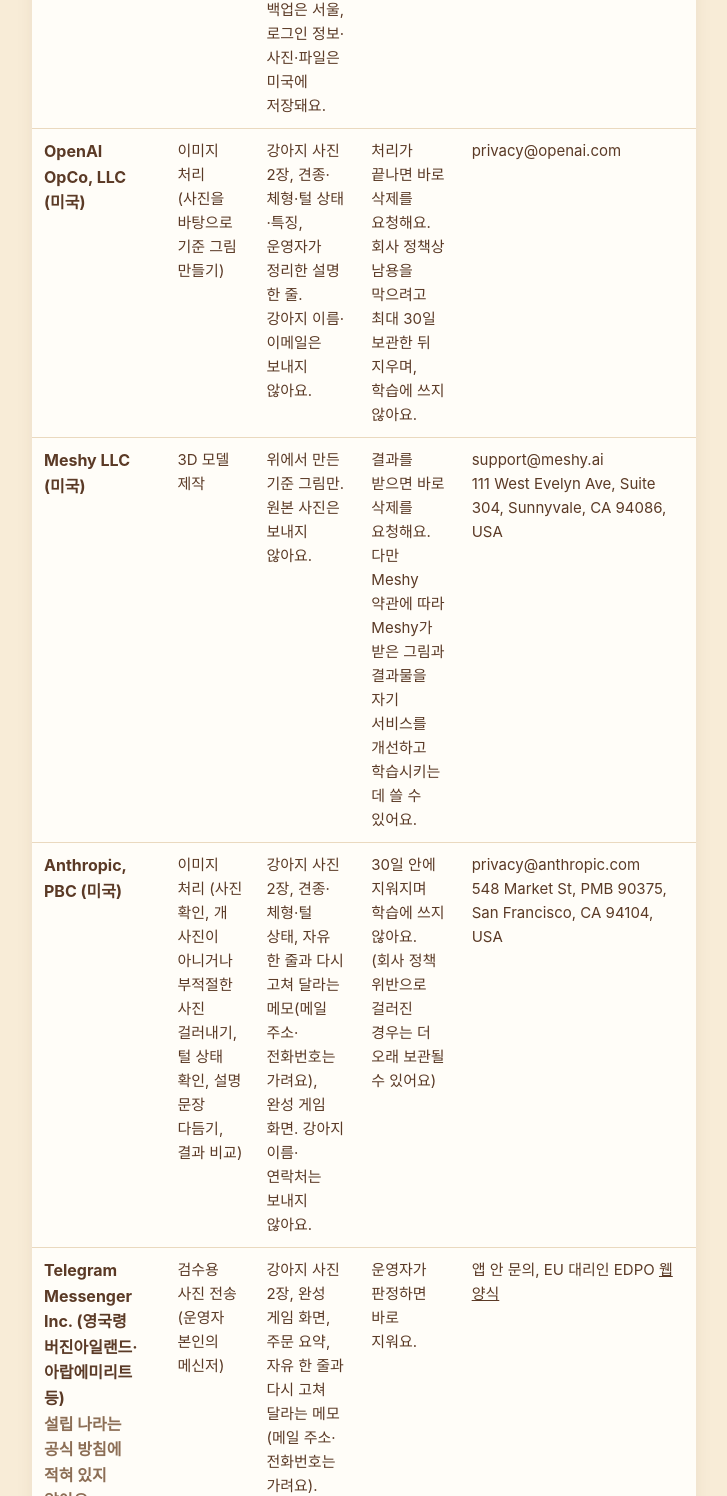
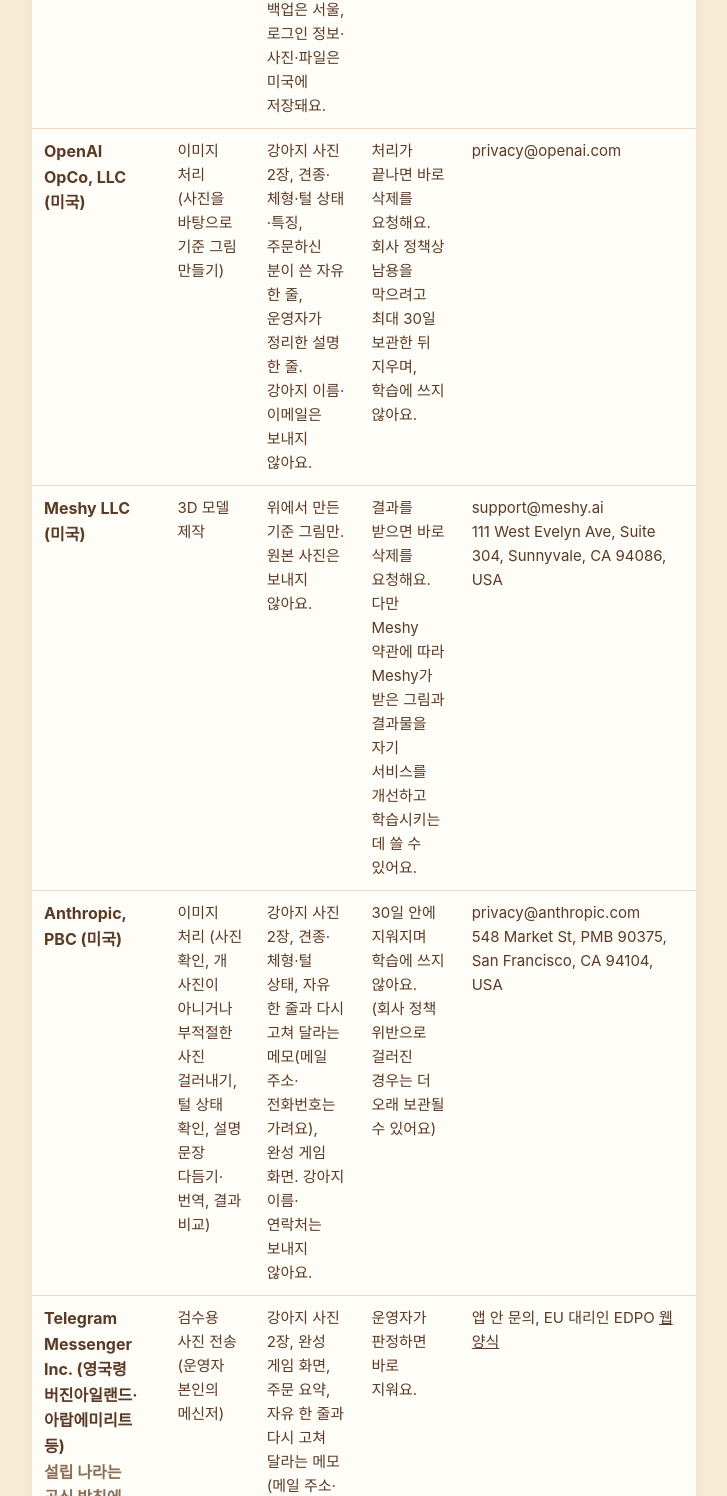
Before and after one commit to chc0302/shallwedog-site, a plain HTML site: page privacy/index.html in a window 1280 px wide. Shown: the part 4515-6011 px from the top of the page, without its empty margins (276-1003 px from the left). Drawn offline with Linux system fonts and the light colour scheme; a web font is replaced by a local one.

Commit message:
처리방침 제5조: 손님 자유 한 줄을 OpenAI 보내는 정보에, 번역을 Anthropic 하는 일에 추가 (한 · 영)

```diff
--- a/privacy/index.html
+++ b/privacy/index.html
@@ -107,9 +107,9 @@
 <thead><tr><th>회사 (나라)</th><th>하는 일</th><th>보내는 정보</th><th>보유 기간</th><th>연락처</th></tr></thead>
 <tbody>
 <tr><td data-label="회사 (나라)">Google LLC (미국)<br><span class="muted">Firebase</span></td><td data-label="하는 일">로그인, 데이터 저장, 앱 알림, 이용 통계, 오류 보고</td><td data-label="보내는 정보">로그인 정보, 계정 저장 기록, 주문서·사진·완성 파일, 주문·계정 정보 백업, 알림 토큰 · 폰 시간대와 알림 문구(강아지 이름이 들어가요), 이용·오류 기록. 계정 저장 기록·주문서와 그 백업은 서울, 로그인 정보·사진·파일은 미국에 저장돼요.</td><td data-label="보유 기간">제2조 기간과 같아요</td><td data-label="연락처">웹 양식 <a href="https://support.google.com/policies?p=privpol_privts">support.google.com/policies</a></td></tr>
-<tr><td data-label="회사 (나라)">OpenAI OpCo, LLC (미국)</td><td data-label="하는 일">이미지 처리 (사진을 바탕으로 기준 그림 만들기)</td><td data-label="보내는 정보">강아지 사진 2장, 견종·체형·털 상태·특징, 운영자가 정리한 설명 한 줄. 강아지 이름·이메일은 보내지 않아요.</td><td data-label="보유 기간">처리가 끝나면 바로 삭제를 요청해요. 회사 정책상 남용을 막으려고 최대 30일 보관한 뒤 지우며, 학습에 쓰지 않아요.</td><td data-label="연락처">privacy@openai.com</td></tr>
+<tr><td data-label="회사 (나라)">OpenAI OpCo, LLC (미국)</td><td data-label="하는 일">이미지 처리 (사진을 바탕으로 기준 그림 만들기)</td><td data-label="보내는 정보">강아지 사진 2장, 견종·체형·털 상태·특징, 주문하신 분이 쓴 자유 한 줄, 운영자가 정리한 설명 한 줄. 강아지 이름·이메일은 보내지 않아요.</td><td data-label="보유 기간">처리가 끝나면 바로 삭제를 요청해요. 회사 정책상 남용을 막으려고 최대 30일 보관한 뒤 지우며, 학습에 쓰지 않아요.</td><td data-label="연락처">privacy@openai.com</td></tr>
 <tr><td data-label="회사 (나라)">Meshy LLC (미국)</td><td data-label="하는 일">3D 모델 제작</td><td data-label="보내는 정보">위에서 만든 기준 그림만. 원본 사진은 보내지 않아요.</td><td data-label="보유 기간">결과를 받으면 바로 삭제를 요청해요. 다만 Meshy 약관에 따라 Meshy가 받은 그림과 결과물을 자기 서비스를 개선하고 학습시키는 데 쓸 수 있어요.</td><td data-label="연락처">support@meshy.ai<br>111 West Evelyn Ave, Suite 304, Sunnyvale, CA 94086, USA</td></tr>
-<tr><td data-label="회사 (나라)">Anthropic, PBC (미국)</td><td data-label="하는 일">이미지 처리 (사진 확인, 개 사진이 아니거나 부적절한 사진 걸러내기, 털 상태 확인, 설명 문장 다듬기, 결과 비교)</td><td data-label="보내는 정보">강아지 사진 2장, 견종·체형·털 상태, 자유 한 줄과 다시 고쳐 달라는 메모(메일 주소·전화번호는 가려요), 완성 게임 화면. 강아지 이름·연락처는 보내지 않아요.</td><td data-label="보유 기간">30일 안에 지워지며 학습에 쓰지 않아요. (회사 정책 위반으로 걸러진 경우는 더 오래 보관될 수 있어요)</td><td data-label="연락처">privacy@anthropic.com<br>548 Market St, PMB 90375, San Francisco, CA 94104, USA</td></tr>
+<tr><td data-label="회사 (나라)">Anthropic, PBC (미국)</td><td data-label="하는 일">이미지 처리 (사진 확인, 개 사진이 아니거나 부적절한 사진 걸러내기, 털 상태 확인, 설명 문장 다듬기·번역, 결과 비교)</td><td data-label="보내는 정보">강아지 사진 2장, 견종·체형·털 상태, 자유 한 줄과 다시 고쳐 달라는 메모(메일 주소·전화번호는 가려요), 완성 게임 화면. 강아지 이름·연락처는 보내지 않아요.</td><td data-label="보유 기간">30일 안에 지워지며 학습에 쓰지 않아요. (회사 정책 위반으로 걸러진 경우는 더 오래 보관될 수 있어요)</td><td data-label="연락처">privacy@anthropic.com<br>548 Market St, PMB 90375, San Francisco, CA 94104, USA</td></tr>
 <tr><td data-label="회사 (나라)">Telegram Messenger Inc. (영국령 버진아일랜드·아랍에미리트 등)<br><span class="muted">설립 나라는 공식 방침에 적혀 있지 않아요. 그룹사가 영국령 버진아일랜드와 두바이에 있어요</span></td><td data-label="하는 일">검수용 사진 전송 (운영자 본인의 메신저)</td><td data-label="보내는 정보">강아지 사진 2장, 완성 게임 화면, 주문 요약, 자유 한 줄과 다시 고쳐 달라는 메모(메일 주소·전화번호는 가려요). 강아지 이름·이메일은 보내지 않아요.</td><td data-label="보유 기간">운영자가 판정하면 바로 지워요.</td><td data-label="연락처">앱 안 문의, EU 대리인 EDPO <a href="https://edpo.com/telegram-gdpr-data-request/">웹 양식</a></td></tr>
 <tr><td data-label="회사 (나라)">RevenueCat, Inc. (미국)</td><td data-label="하는 일">결제 관리</td><td data-label="보내는 정보">앱 사용자 ID, 상품, 거래 번호</td><td data-label="보유 기간">제2조 거래 기록 기간과 같아요</td><td data-label="연락처">compliance@revenuecat.com<br>1032 East Brandon Blvd #3003, Brandon, FL 33511, USA</td></tr>
 <tr><td data-label="회사 (나라)">Unity Technologies (미국)<br><span class="muted">게임 엔진</span></td><td data-label="하는 일">게임 엔진 기기 통계 (엔진 개선용)</td><td data-label="보내는 정보">기기 모델, 운영체제, 그래픽 칩 · 메모리 같은 하드웨어 정보. 이름 · 연락처 · 게임 기록은 보내지 않아요. 앱 설정에서 이 통계를 꺼 두었지만 엔진이 보낼 수 있어 적어 둬요.</td><td data-label="보유 기간">Unity 개인정보 방침에 따라요</td><td data-label="연락처">DPO@unity3d.com<br><a href="https://unity.com/legal/privacy-policy">unity.com/legal/privacy-policy</a></td></tr>
```
Also changed, not shown: en/privacy/index.html (+2 -2 lines).
